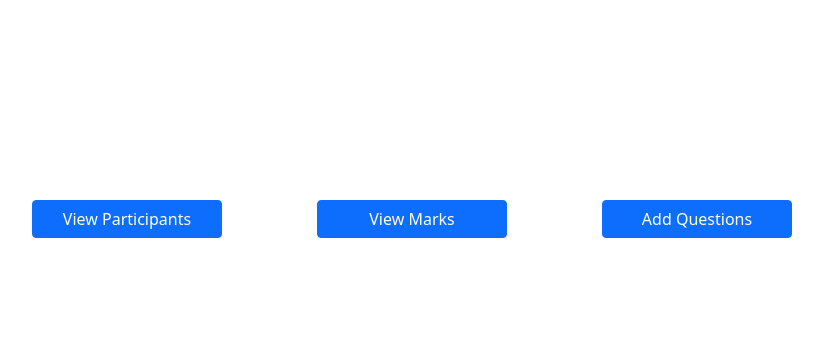
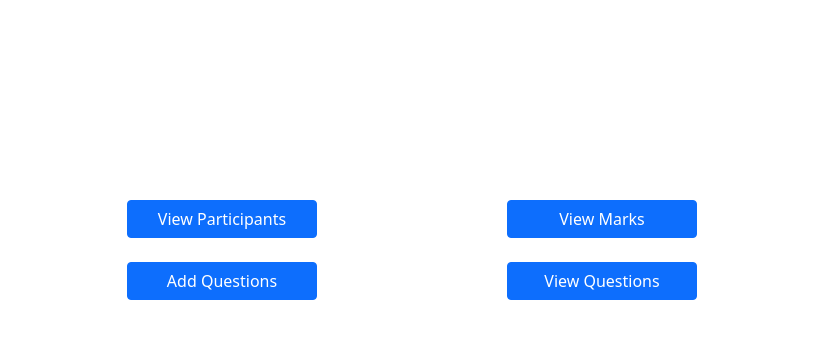
Before and after one commit to Jinoy-Varghese/Quiz-Website-for-jain, a CodeIgniter app: page /jain_quiz/index.php/admin/index in a window 1280 px wide. Shown: the part 166-505 px from the top of the page, without its empty margins (228-1051 px from the left). Run offline with CodeIgniter, Linux system fonts and the light colour scheme; some libraries are stand-ins or nearby versions.

Commit message:
Update index.php

```diff
--- a/application/views/admin/index.php
+++ b/application/views/admin/index.php
@@ -6,13 +6,21 @@
 <center class="mt-2 h2"> Admin Panel </center>
 
 <div class="container">
+    <div class="row d-flex justify-content-center mb-4">
+
+        <a href="<?php echo base_url('Admin/view_participants'); ?>" class="btn btn-primary col-md-2 mr-1">View Participants</a>
+        <div class="col-2"></div>
+        <a href="<?php echo base_url('Admin/view_marks'); ?>" class="btn btn-primary col-md-2 ml-1">View Marks</a>
+
+    </div>
+
     <div class="row d-flex justify-content-center">
-        <div class="col-md-2"></div>
-        <a href="<?php echo base_url('Admin/view_participants'); ?>" class="btn btn-primary col-md-2 mr-1">View Participants</a>
-        <div class="col-md-1 mt-2"></div>
-        <a href="<?php echo base_url('Admin/view_marks'); ?>" class="btn btn-primary col-md-2 ml-1">View Marks</a>
-        <div class="col-md-1 mt-2"></div>
-        <a href="<?php echo base_url('Admin/create_exam'); ?>" class="btn btn-primary col-md-2 ml-1">Add Questions</a>
-        <div class="col-md-2"></div>
+
+    <a href="<?php echo base_url('Admin/create_exam'); ?>" class="btn btn-primary col-md-2 ml-1">Add Questions</a>
+    <div class="col-2"></div>
+    <a href="<?php echo base_url('Admin/view_questions'); ?>" class="btn btn-primary col-md-2 ml-1">View Questions</a>
+
     </div>
+
+
 </div>
```
